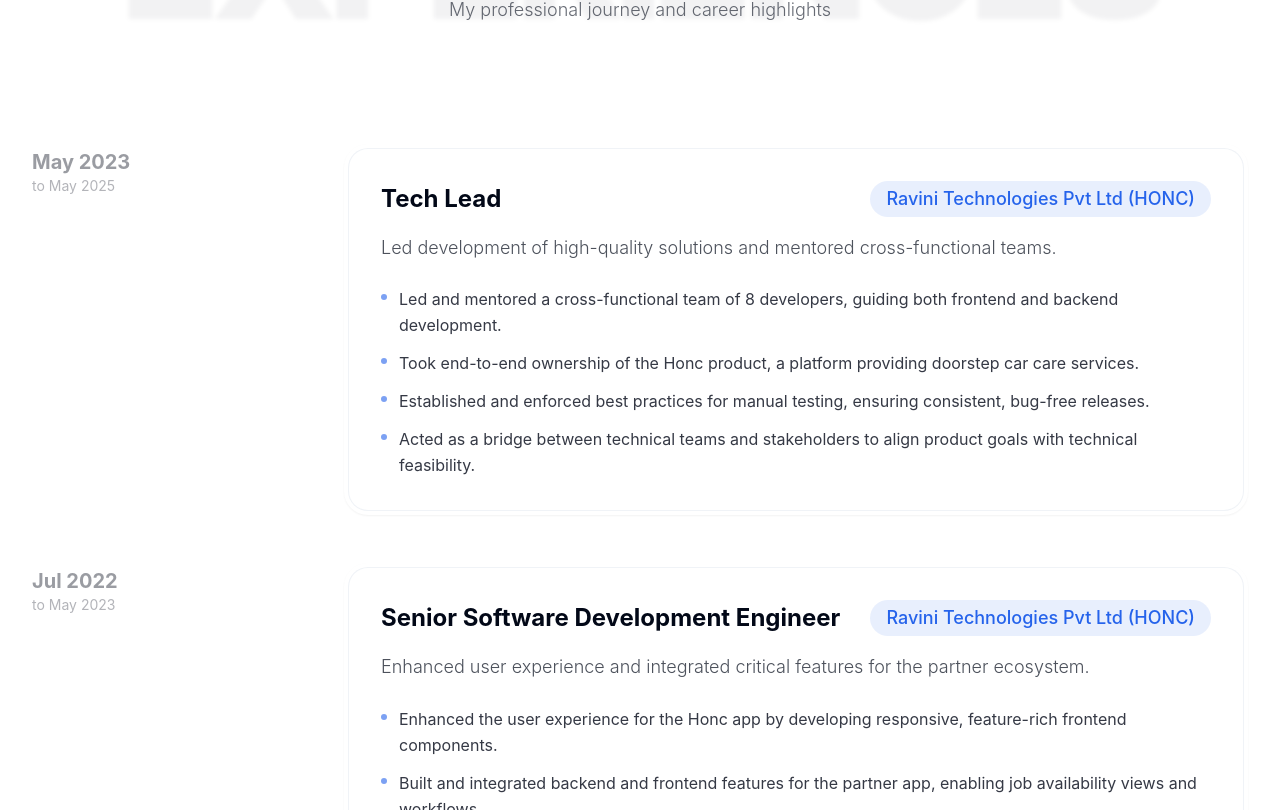
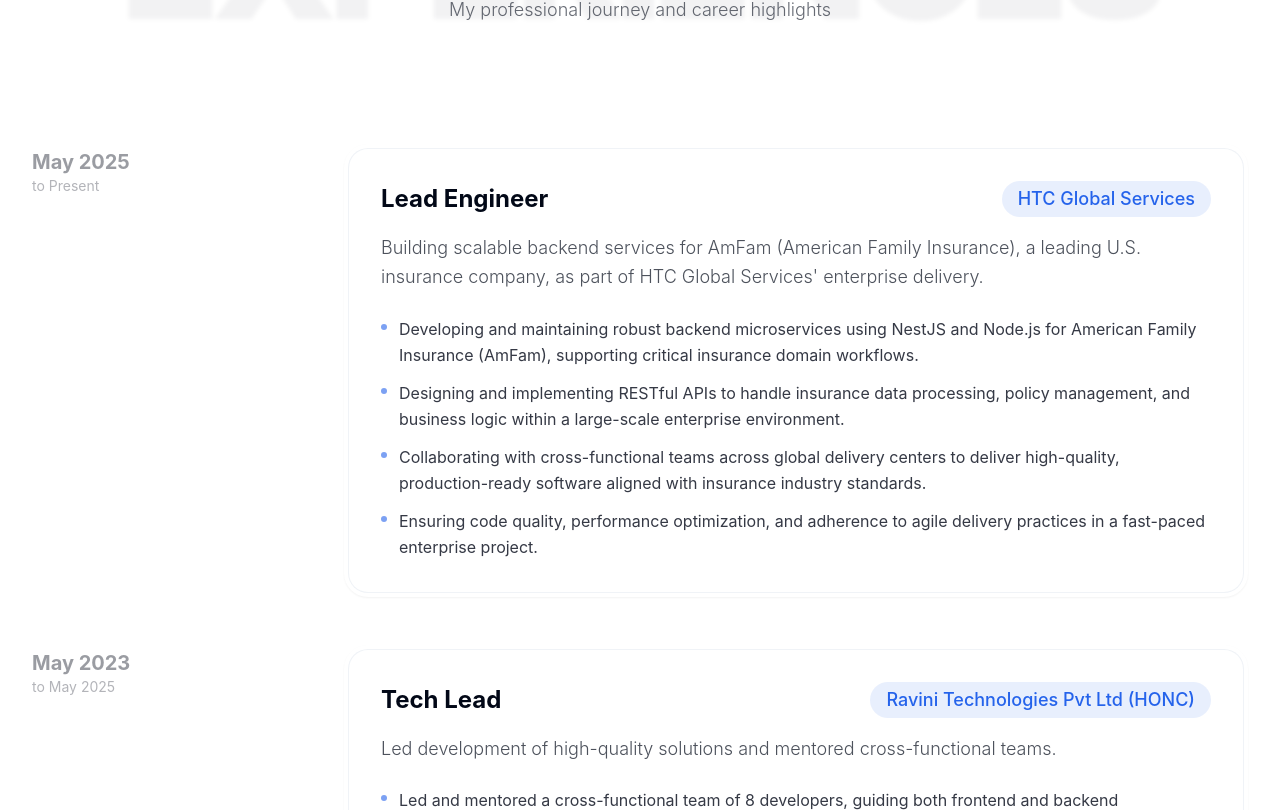
Before and after one commit to murarishettybhanu/bhanuteja, a React (Vite) app: page / in a window 1280 px wide. Shown: the part 2530-3340 px from the top of the page. Built offline with nearby package versions, Linux system fonts and the light colour scheme.

Commit message:
changes done

```diff
--- a/src/data/resume.js
+++ b/src/data/resume.js
@@ -20,6 +20,18 @@
         }
     },
     experience: [
+        {
+            company: "HTC Global Services",
+            role: "Lead Engineer",
+            period: "May 2025 - Present",
+            description: "Building scalable backend services for AmFam (American Family Insurance), a leading U.S. insurance company, as part of HTC Global Services' enterprise delivery.",
+            achievements: [
+                "Developing and maintaining robust backend microservices using NestJS and Node.js for American Family Insurance (AmFam), supporting critical insurance domain workflows.",
+                "Designing and implementing RESTful APIs to handle insurance data processing, policy management, and business logic within a large-scale enterprise environment.",
+                "Collaborating with cross-functional teams across global delivery centers to deliver high-quality, production-ready software aligned with insurance industry standards.",
+                "Ensuring code quality, performance optimization, and adherence to agile delivery practices in a fast-paced enterprise project."
+            ]
+        },
         {
             company: "Ravini Technologies Pvt Ltd (HONC)",
             role: "Tech Lead",
```
